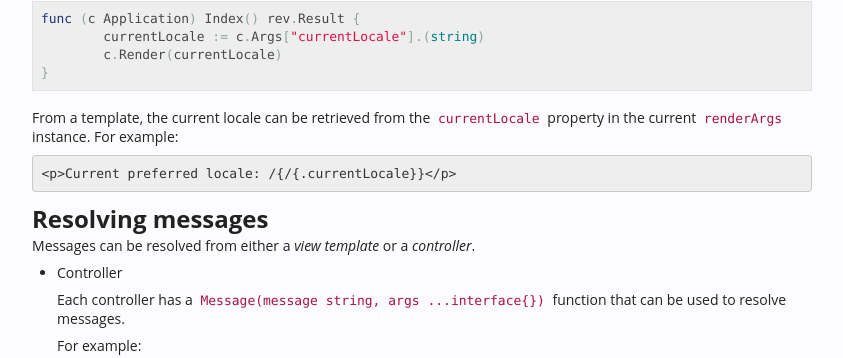
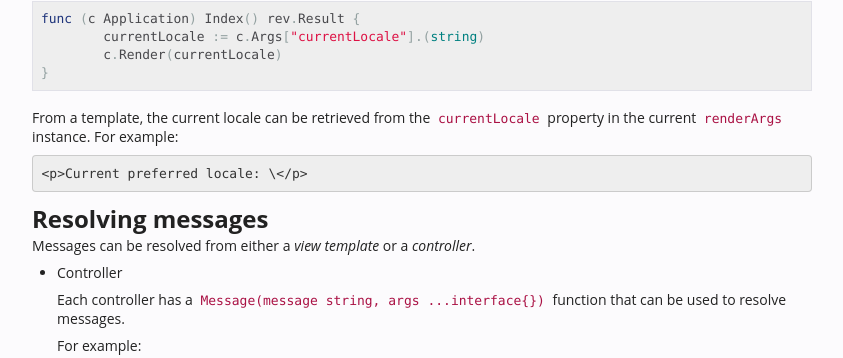
Before and after one commit to revel/revel, a Jekyll site: the page built from manual/i18n-messages.md, in a window 1280 px wide and 900 px high, scrolled down 2567 px. Shown: the part 324-682 px from the top of the window, without its empty margins (298-1141 px from the left). Built offline with Jekyll 4.4.1, drawn with Linux system fonts in a browser that asks for light colours.

Commit message:
Updated i18n manual

```diff
--- a/manual/i18n-messages.md
+++ b/manual/i18n-messages.md
@@ -158,7 +158,7 @@ func (c Application) Index() rev.Result {
 
 From a template, the current locale can be retrieved from the `currentLocale` property in the current `renderArgs` instance. For example:
 
-    <p>Current preferred locale: /{/{.currentLocale}}</p>
+    <p>Current preferred locale: \{{.currentLocale}}</p>
 
 <p></p>
 ## Resolving messages
```
